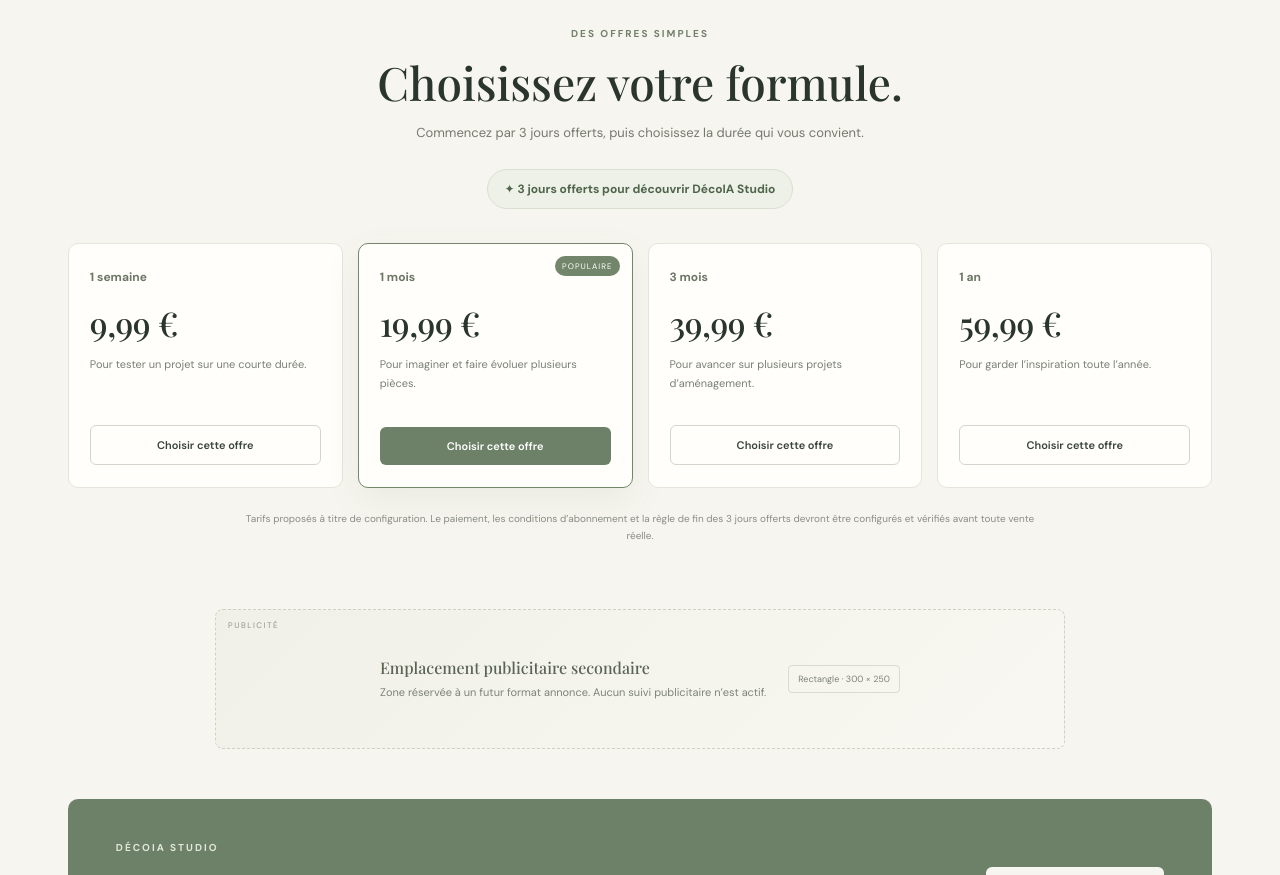
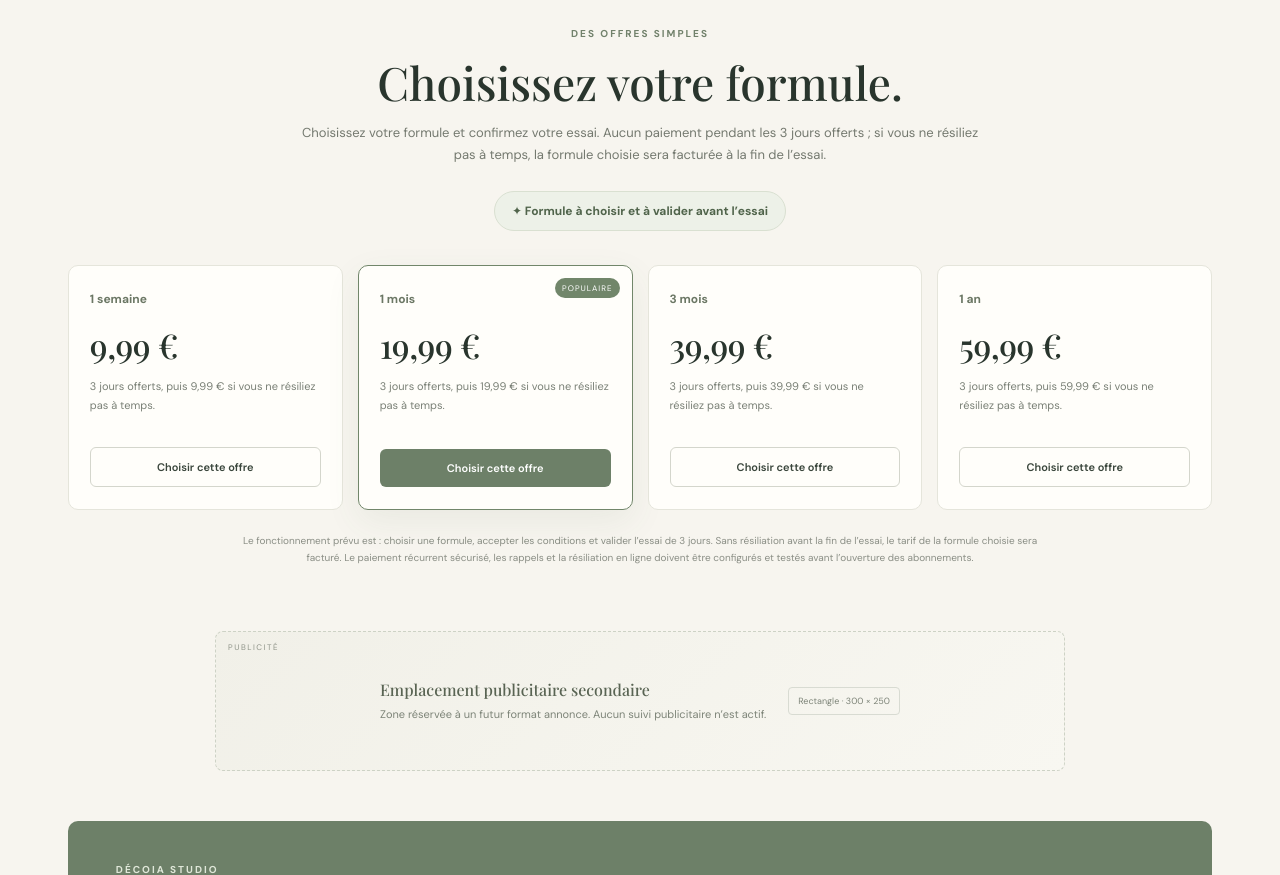
Before and after one commit to hourri13-spec/decoia-studio, a React (Vite) app: page / in a window 1280 px wide. Shown: the part 2300-3175 px from the top of the page. Built offline with nearby package versions, Linux system fonts and the light colour scheme; a web font is replaced by a local one.

Commit message:
Clarify trial requires plan selection and cancellation before charge

```diff
--- a/src/main.jsx
+++ b/src/main.jsx
@@ -123,15 +123,15 @@ function App() {
         </form>
       </section>
       <section className="pricing-section" id="tarifs">
-        <div className="pricing-heading"><div className="eyebrow">DES OFFRES SIMPLES</div><h2>Choisissez votre formule.</h2><p>Commencez par 3 jours offerts, puis choisissez la durée qui vous convient.</p><div className="trial-pill">✦ 3 jours offerts pour découvrir DécoIA Studio</div></div>
+        <div className="pricing-heading"><div className="eyebrow">DES OFFRES SIMPLES</div><h2>Choisissez votre formule.</h2><p>Choisissez votre formule et confirmez votre essai. Aucun paiement pendant les 3 jours offerts ; si vous ne résiliez pas à temps, la formule choisie sera facturée à la fin de l’essai.</p><div className="trial-pill">✦ Formule à choisir et à valider avant l’essai</div></div>
         <div className="pricing-grid">
-          <article className="price-card"><span className="price-duration">1 semaine</span><h3>9,99 €</h3><p>Pour tester un projet sur une courte durée.</p><button className="button button-outline" type="button" onClick={() => setPaymentNotice("Le paiement n’est pas encore connecté. Aucun achat ni prélèvement ne sera effectué.")}>Choisir cette offre</button></article>
-          <article className="price-card price-featured"><span className="price-badge">POPULAIRE</span><span className="price-duration">1 mois</span><h3>19,99 €</h3><p>Pour imaginer et faire évoluer plusieurs pièces.</p><button className="button button-primary" type="button" onClick={() => setPaymentNotice("Le paiement n’est pas encore connecté. Aucun achat ni prélèvement ne sera effectué.")}>Choisir cette offre</button></article>
-          <article className="price-card"><span className="price-duration">3 mois</span><h3>39,99 €</h3><p>Pour avancer sur plusieurs projets d’aménagement.</p><button className="button button-outline" type="button" onClick={() => setPaymentNotice("Le paiement n’est pas encore connecté. Aucun achat ni prélèvement ne sera effectué.")}>Choisir cette offre</button></article>
-          <article className="price-card"><span className="price-duration">1 an</span><h3>59,99 €</h3><p>Pour garder l’inspiration toute l’année.</p><button className="button button-outline" type="button" onClick={() => setPaymentNotice("Le paiement n’est pas encore connecté. Aucun achat ni prélèvement ne sera effectué.")}>Choisir cette offre</button></article>
+          <article className="price-card"><span className="price-duration">1 semaine</span><h3>9,99 €</h3><p>3 jours offerts, puis 9,99 € si vous ne résiliez pas à temps.</p><button className="button button-outline" type="button" onClick={() => setPaymentNotice("Vous avez choisi l’offre 1 semaine (9,99 € après les 3 jours offerts). La validation et le paiement sécurisé ne sont pas encore disponibles ; aucun abonnement ni prélèvement n’est créé.")}>Choisir cette offre</button></article>
+          <article className="price-card price-featured"><span className="price-badge">POPULAIRE</span><span className="price-duration">1 mois</span><h3>19,99 €</h3><p>3 jours offerts, puis 19,99 € si vous ne résiliez pas à temps.</p><button className="button button-primary" type="button" onClick={() => setPaymentNotice("Vous avez choisi l’offre 1 mois (19,99 € après les 3 jours offerts). La validation et le paiement sécurisé ne sont pas encore disponibles ; aucun abonnement ni prélèvement n’est créé.")}>Choisir cette offre</button></article>
+          <article className="price-card"><span className="price-duration">3 mois</span><h3>39,99 €</h3><p>3 jours offerts, puis 39,99 € si vous ne résiliez pas à temps.</p><button className="button button-outline" type="button" onClick={() => setPaymentNotice("Vous avez choisi l’offre 3 mois (39,99 € après les 3 jours offerts). La validation et le paiement sécurisé ne sont pas encore disponibles ; aucun abonnement ni prélèvement n’est créé.")}>Choisir cette offre</button></article>
+          <article className="price-card"><span className="price-duration">1 an</span><h3>59,99 €</h3><p>3 jours offerts, puis 59,99 € si vous ne résiliez pas à temps.</p><button className="button button-outline" type="button" onClick={() => setPaymentNotice("Vous avez choisi l’offre 1 an (59,99 € après les 3 jours offerts). La validation et le paiement sécurisé ne sont pas encore disponibles ; aucun abonnement ni prélèvement n’est créé.")}>Choisir cette offre</button></article>
         </div>
         {paymentNotice && <div className="notice pricing-notice" role="status">{paymentNotice}</div>}
-        <p className="pricing-footnote">Tarifs proposés à titre de configuration. Le paiement, les conditions d’abonnement et la règle de fin des 3 jours offerts devront être configurés et vérifiés avant toute vente réelle.</p>
+        <p className="pricing-footnote">Le fonctionnement prévu est : choisir une formule, accepter les conditions et valider l’essai de 3 jours. Sans résiliation avant la fin de l’essai, le tarif de la formule choisie sera facturé. Le paiement récurrent sécurisé, les rappels et la résiliation en ligne doivent être configurés et testés avant l’ouverture des abonnements.</p>
       </section>
       <section className="ad-slot ad-slot-bottom" aria-label="Emplacement publicitaire secondaire"><div className="ad-slot-tag">PUBLICITÉ</div><div><strong>Emplacement publicitaire secondaire</strong><p>Zone réservée à un futur format annonce. Aucun suivi publicitaire n’est actif.</p></div><span className="ad-slot-size">Rectangle · 300 × 250</span></section>
       <section className="cta"><div><div className="eyebrow">DÉCOIA STUDIO</div><h2>Faites place à l’inspiration.</h2><p>Une maison qui vous ressemble commence par une idée.</p></div><a className="button button-light" href="#studio">Imaginer mon projet ↗</a></section>
```
